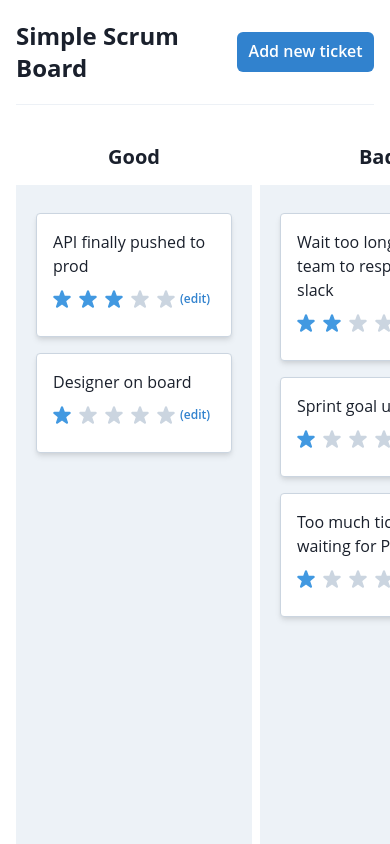
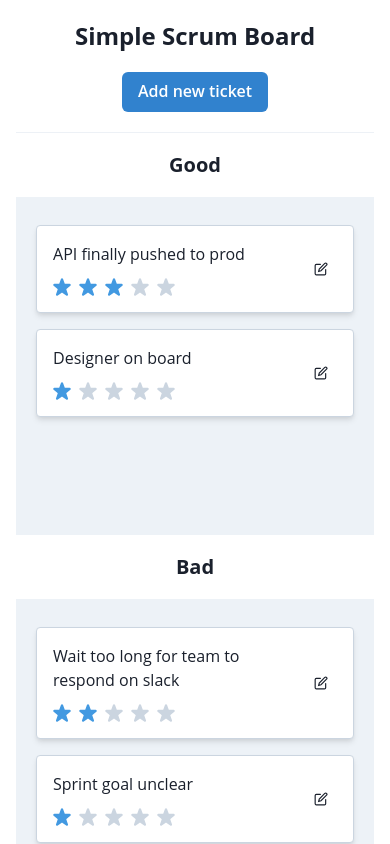
Before and after one commit to remcolakens/simple-scrum, a Next.js app: page / in a window 390 px wide. Shown: the top 844 px of the page. Built offline with nearby package versions, Linux system fonts and the light colour scheme.

Commit message:
add responsive design

```diff
--- a/components/molecules/Rating/Rating.tsx
+++ b/components/molecules/Rating/Rating.tsx
@@ -20,7 +20,7 @@ const Rating: React.FC<IRating> = ({ rating, draggableId }) => {
 	};
 
 	return (
-		<Stack isInline my={3}>
+		<Stack isInline mt={3}>
 			{Array.from({ length: 5 }, (_, i) => (
 				<Flex
 					key={i}
--- a/components/organisms/AddTicket/AddTicket.tsx
+++ b/components/organisms/AddTicket/AddTicket.tsx
@@ -43,13 +43,13 @@ const AddTicket: React.FC = () => {
 
 	return (
 		<>
-			<Button onClick={onOpen} colorScheme="blue">
+			<Button onClick={onOpen} colorScheme="blue" size="md">
 				Add new ticket
 			</Button>
 
 			<Modal isOpen={isOpen} onClose={onClose}>
 				<ModalOverlay />
-				<ModalContent>
+				<ModalContent mx={5}>
 					<ModalHeader>Add new ticket</ModalHeader>
 					<ModalCloseButton />
 
@@ -57,10 +57,7 @@ const AddTicket: React.FC = () => {
 						<ModalBody>
 							<FormControl isRequired isInvalid={!!errors.title}>
 								<FormLabel>Title</FormLabel>
-								<Input
-									placeholder="Title"
-									{...register('title', { required: true })}
-								/>
+								<Input {...register('title', { required: true })} />
 							</FormControl>
 
 							<FormControl mt={3} isRequired isInvalid={!!errors.category}>
--- a/components/organisms/DropContainer/DropContainer.tsx
+++ b/components/organisms/DropContainer/DropContainer.tsx
@@ -6,38 +6,45 @@ import React from 'react';
 import { Draggable, Droppable } from 'react-beautiful-dnd';
 
 const DropContainer: React.FC<IDropContainer> = ({ id, title, tickets }) => (
-	<Box>
-		<Heading size="md" mb={4} textAlign="center">
+	<GridItem bg="gray.100" h="100%">
+		<Box bg="white">
+			<Heading size="md" pb={5} textAlign="center">
 				{title}
 			</Heading>
+		</Box>
 
-		<GridItem bg="gray.100" p={5} flexBasis={1} h="100%" overflowY="auto">
 		<Droppable droppableId={id}>
 			{({ innerRef, placeholder }) => (
-					<Flex ref={innerRef} direction="column" style={{ height: '100%' }}>
+				<Flex
+					ref={innerRef}
+					direction="column"
+					p={5}
+					minH={{ base: '40vh', lg: '100vh' }}
+				>
 					{tickets.map(({ id, title, rating }, index) => (
 						<Draggable key={id} draggableId={id} index={index}>
 							{({ draggableProps, dragHandleProps, innerRef }) => (
-									<Box
+								<Flex
 									p={4}
 									my={2}
+									borderRadius={4}
+									bg="white"
 									border="1px"
 									borderColor="gray.300"
-										borderRadius="4px"
 									boxShadow="md"
-										bg="white"
 									ref={innerRef}
 									{...draggableProps}
 									{...dragHandleProps}
 								>
+									<Flex flexGrow="3" flexDirection="column">
 										<Text>{title}</Text>
+										<Rating rating={rating} draggableId={id} />
+									</Flex>
 
-										<Flex alignItems="center" justifyContent="space-between">
-											<Rating rating={rating} draggableId={id} />
-
+									<Flex alignItems="center">
 										<EditTicket ticketId={id} />
 									</Flex>
-									</Box>
+								</Flex>
 							)}
 						</Draggable>
 					))}
@@ -46,7 +53,6 @@ const DropContainer: React.FC<IDropContainer> = ({ id, title, tickets }) => (
 			)}
 		</Droppable>
 	</GridItem>
-	</Box>
 );
 
 export default DropContainer;
--- a/components/organisms/EditTicket/EditTicket.tsx
+++ b/components/organisms/EditTicket/EditTicket.tsx
@@ -1,8 +1,11 @@
 import { IEditTicket } from '@/components/organisms/EditTicket/types';
+import { EditIcon } from '@chakra-ui/icons';
 import {
 	Button,
+	ButtonGroup,
 	FormControl,
 	FormLabel,
+	IconButton,
 	Input,
 	Modal,
 	ModalBody,
@@ -13,7 +16,6 @@ import {
 	ModalOverlay,
 	Select,
 	Spacer,
-	Text,
 	useDisclosure,
 } from '@chakra-ui/react';
 import React from 'react';
@@ -56,13 +58,13 @@ const EditTicket: React.FC<IEditTicket> = ({ ticketId }) => {
 
 	return (
 		<>
-			<Button onClick={onOpen} variant="link" colorScheme="blue">
-				<Text fontSize="xs">(edit)</Text>
-			</Button>
+			<ButtonGroup onClick={onOpen} size="sm" isAttached variant="ghost">
+				<IconButton aria-label="Edit ticket" icon={<EditIcon />} />
+			</ButtonGroup>
 
 			<Modal isOpen={isOpen} onClose={onClose}>
 				<ModalOverlay />
-				<ModalContent>
+				<ModalContent mx={5}>
 					<ModalHeader>Edit ticket</ModalHeader>
 					<ModalCloseButton />
 
--- a/pages/index.tsx
+++ b/pages/index.tsx
@@ -14,18 +14,29 @@ export const Home: React.FC = () => {
 		return (
 			<Container maxW="container.xl">
 				<Flex flexDirection="column" alignItems="flex-end" my={5}>
-					<Flex alignItems="center" justifyContent="space-between" w="100%">
-						<Heading size="lg">Simple Scrum Board</Heading>
+					<Flex
+						alignItems="center"
+						justifyContent="space-between"
+						w="100%"
+						flexDirection={{ base: 'column', md: 'row' }}
+					>
+						<Heading size="lg" mb={{ base: 5, md: 0 }}>
+							Simple Scrum Board
+						</Heading>
 						<AddTicket />
 					</Flex>
-					<Divider my={5} />
 				</Flex>
+				<Divider />
 
 				<DragDropContext onDragEnd={onDragEndHandler}>
 					<Grid
-						templateColumns="repeat(4, 1fr)"
-						templateRows="repeat(4, 80vh)"
-						gap={2}
+						templateColumns={{
+							base: 'repeat(1, 1fr)',
+							md: 'repeat(2, 1fr)',
+							lg: 'repeat(4, 1fr)',
+						}}
+						gap={{ base: 5, lg: 3 }}
+						py={5}
 					>
 						{columns.map(({ id, title, ticketId }) => (
 							<DropContainer
--- a/styles/global.ts
+++ b/styles/global.ts
@@ -6,7 +6,6 @@ export const global = css`
 		margin: 0;
 		padding: 0;
 		box-sizing: border-box;
-		overflow: hidden;
 
 		//font-size: 20px; // root font-size since we are using REMs
 	}
```
Lines whose indentation alone changed are shown as unchanged.
